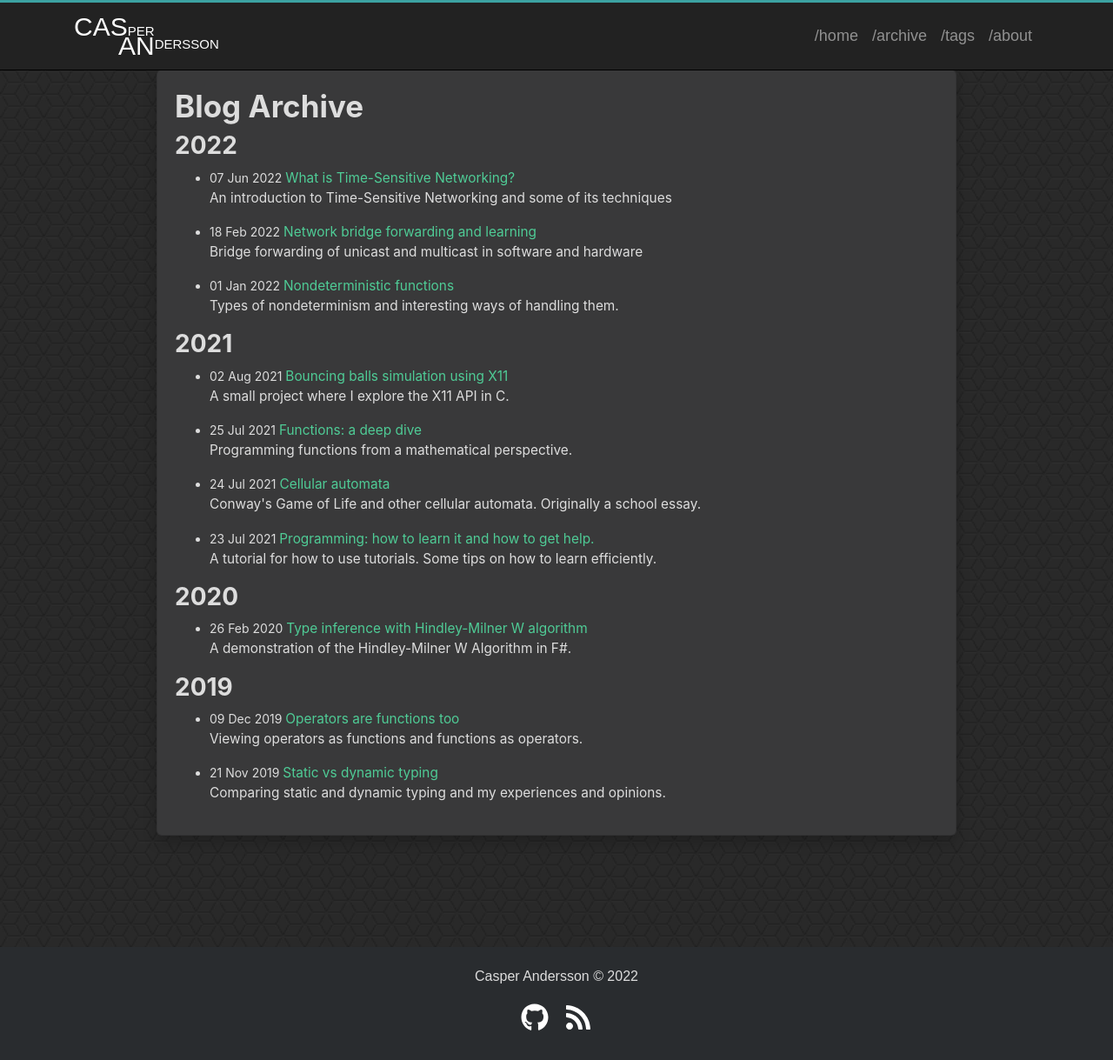
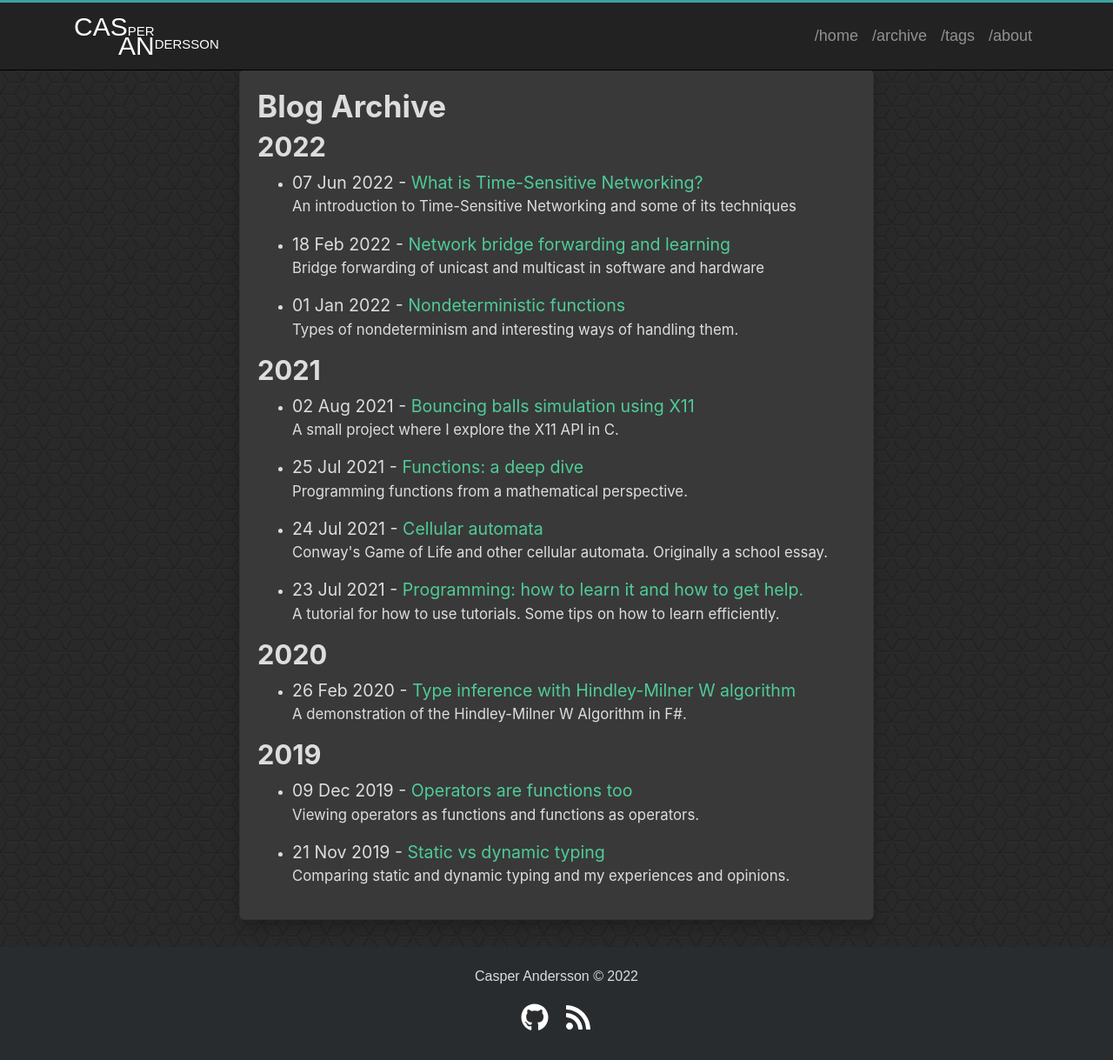
Before and after one commit to cappe987/cappe987.github.io, a Jekyll site: the page built from archive.html, in a window 1280 px wide and 1219 px high. Shown: the whole window at 87% size. Built offline with Jekyll 4.4.1, drawn with Linux system fonts in a browser that asks for light colours.

Commit message:
Styling: Made page content column thinner. Improved font sizes
CSS styling is a huge mess, but whatever. I don't plan on making any
huge changes. It will be a mess until a reason for cleanup appears.

```diff
--- a/_layouts/mathpost.html
+++ b/_layouts/mathpost.html
@@ -3,7 +3,7 @@
       <div class="content">
         <div class="container container-center">
           <div class="row">
-            <div class="col-md-10 offset-md-1">
+            <div class="col-md-8 offset-md-2">
               <div class="article">
                 <div class="card">
                   <h1><a href="{{ page.url | relative_url }}">{{ page.title }}</a></h1>
--- a/_layouts/page.html
+++ b/_layouts/page.html
@@ -5,8 +5,8 @@
         <div class="container container-center">
           <div class="row">
 		  <!--            <div class="col-md-8 offset-md-1"> -->
-            <div class="col-md-10 offset-md-1">
-             <div class="card post-content">
+            <div class="col-md-8 offset-md-2">
+             <div class="card home-content">
                 {{ content }}
               </div>
             </div>
--- a/_layouts/post.html
+++ b/_layouts/post.html
@@ -3,7 +3,7 @@
       <div class="content">
         <div class="container container-center">
           <div class="row">
-            <div class="col-md-10 offset-md-1">
+            <div class="col-md-8 offset-md-2">
               <div class="article">
                 <div class="card">
                   <h1><a href="{{ page.url | relative_url }}">{{ page.title }}</a></h1>
--- a/archive.html
+++ b/archive.html
@@ -3,7 +3,7 @@
 title: Blog archive
 ---
 <div class="page-content wc-container">
-	<div class="post">
+	<div class="post-content">
 		<h1>Blog Archive</h1>
 		{% for post in site.posts %}
 			{% capture currentyear %}{{post.date | date: "%Y"}}{% endcapture %}
@@ -15,9 +15,9 @@
 				{% endif %}
 				<!-- <li><h3><a href="{{ post.url | relative_url }}">{{ post.title }}</a></h3></li> -->
 			  <li class="archive_list">
-			    <time>{{ post.date | date_to_string }}</time>
+			    <time>{{ post.date | date_to_string }} - </time>
 			    <a class="archive_list_article_link" href='{{ post.url | relative_url }}'>{{post.title}}</a>
-			    <p>{{post.description}}</p>
+			    <p class="archive-desc">{{post.description}}</p>
 			  </li>
 	{% endfor %}
 	</div>
--- a/assets/css/theme.scss
+++ b/assets/css/theme.scss
@@ -393,18 +393,40 @@
 //display: flex;
 }
 
-.post-content h2 {
+.home-content h2 {
   font-size: 2em;
 }
 
-.post-content p {
+.home-content p {
   font-size: 1.1em;
   //padding-top: 1em;
 }
-.post-content a {
-  font-size: 1.1em;
+
+.post-content h2 {
+  font-size: 2.2em;
 }
 
+.post-content h3 {
+  font-size: 1.7em;
+}
+
+.post-content code,
+.post-content p,
+.post-content time,
+.post-content a {
+  font-size: 1.4em;
+}
+
+.post-content > p > code {
+  font-size: 1em;
+}
+
+.home-content h1,
+.home-content h2,
+.home-content h3,
+.home-content h4,
+.home-content h5,
+.home-content h6,
 .post-content h1,
 .post-content h2,
 .post-content h3,
@@ -414,6 +436,10 @@
   padding-top: 50px;
   margin-top: -50px;
   font-weight: bold;
+}
+
+.post-content .archive-desc {
+  font-size: 1.2em;
 }
 
 
```
